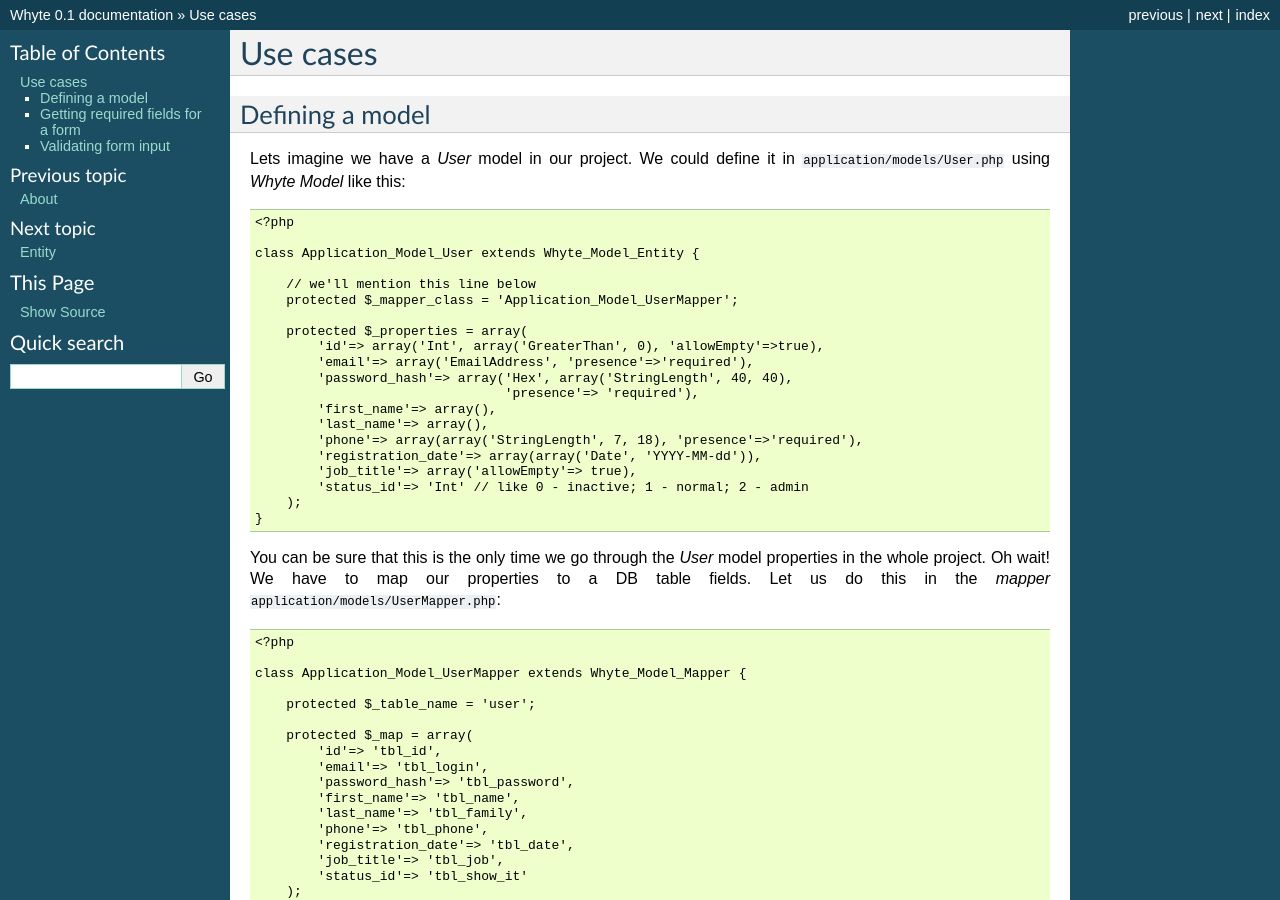
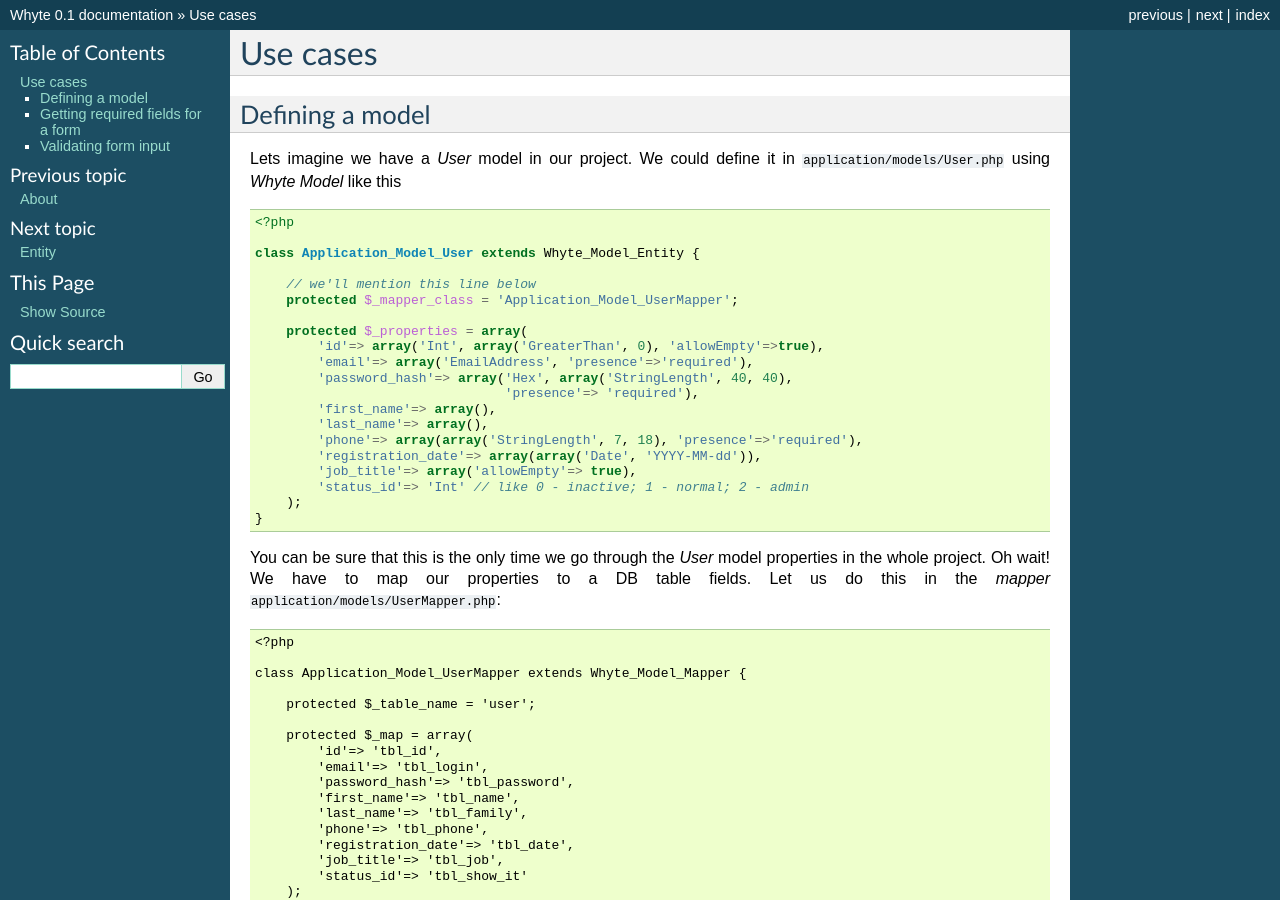
Before and after one commit to yentsun/Whyte, a Sphinx documentation site: the page built from docs/use_cases.rst, in a window 1280 px wide and 900 px high. Built offline with Sphinx 7.4.7, drawn with Linux system fonts in a browser that asks for light colours.

Commit message:
Update use_cases.rst

```diff
--- a/docs/use_cases.rst
+++ b/docs/use_cases.rst
@@ -8,7 +8,9 @@ Defining a model
 ================
 
 Lets imagine we have a *User* model in our project. We could define it in
-``application/models/User.php`` using *Whyte Model* like this::
+``application/models/User.php`` using *Whyte Model* like this
+
+.. code-block:: php
 
     <?php
 
```
